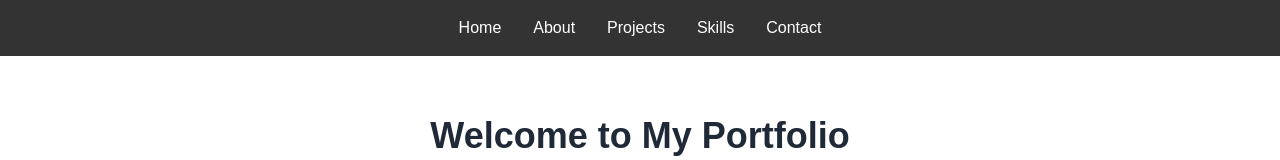
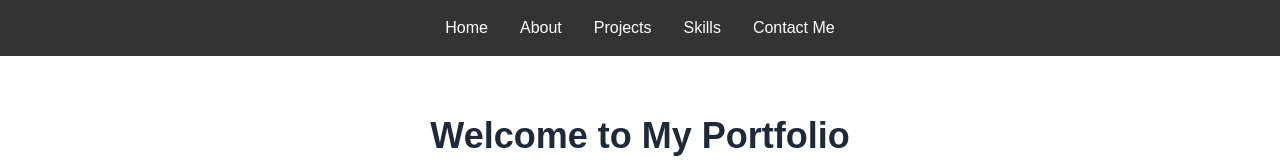
Before and after one commit to mrrobot1795/my-portfolio, a Next.js app: page / in a window 1280 px wide. Shown: the top 160 px of the page. Built offline with nearby package versions, Linux system fonts and the light colour scheme.

Commit message:
made changes in header file

```diff
--- a/components/Header.tsx
+++ b/components/Header.tsx
@@ -70,7 +70,7 @@
         <NavLink href="/skills">Skills</NavLink>
       </NavItem>
       <NavItem>
-        <NavLink href="/contact">Contact</NavLink>
+        <NavLink href="/contact">Contact Me</NavLink>
       </NavItem>
     </NavList>
   </Navbar>
```
